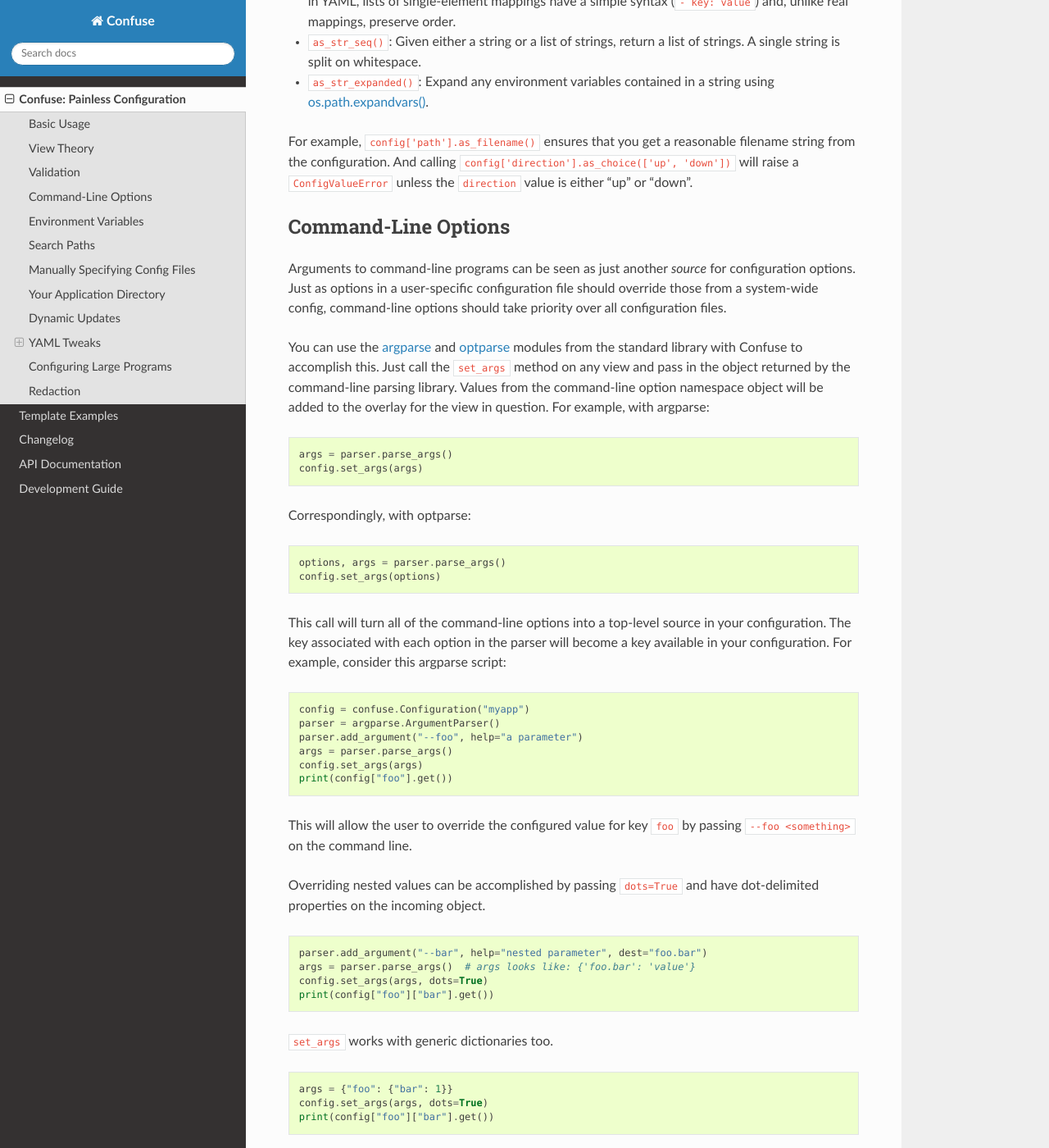
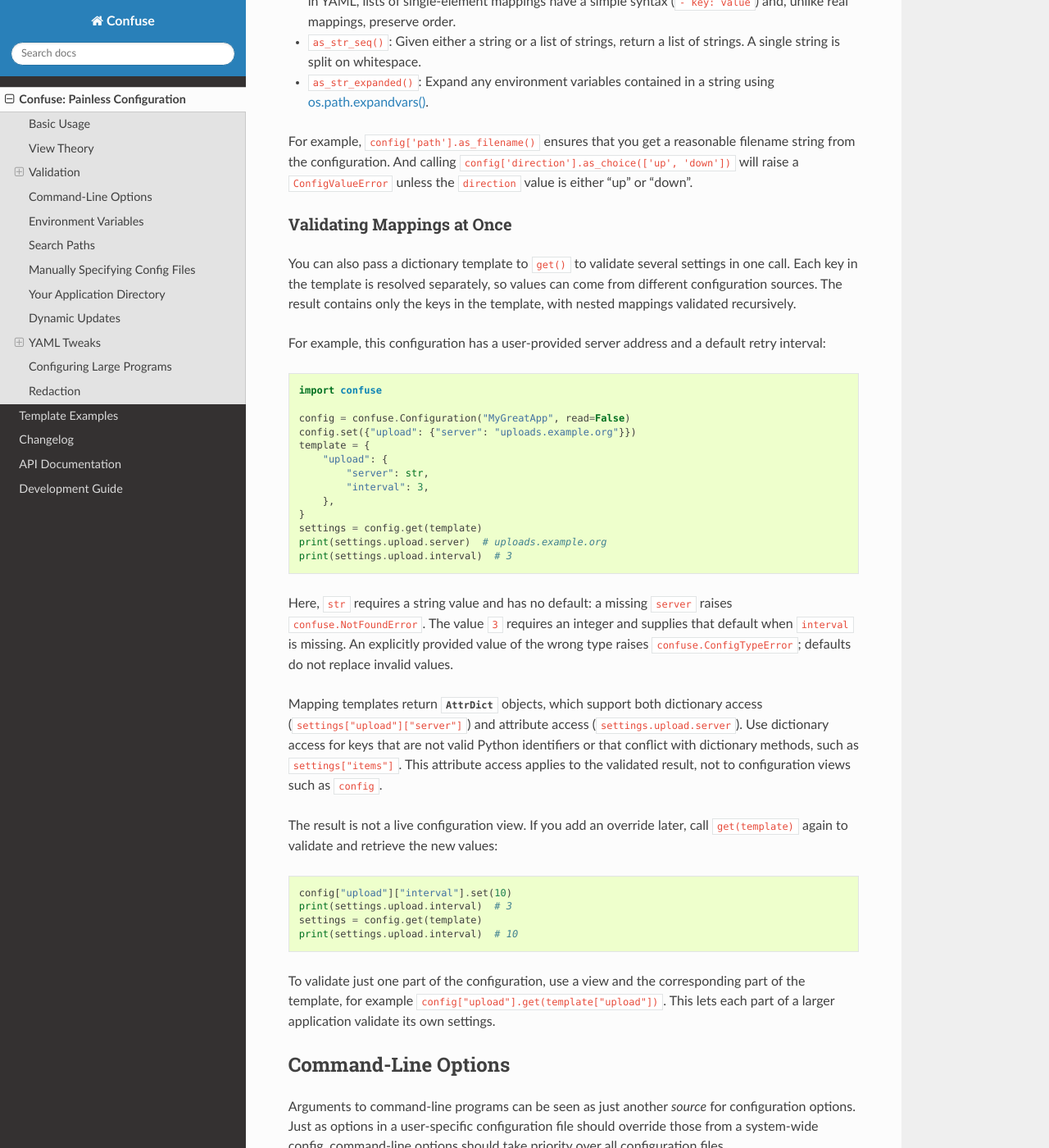
Before and after one commit to beetbox/confuse, a Sphinx documentation site: the page built from docs/usage.rst, in a window 1280 px wide and 1400 px high, scrolled down 2540 px. Shown: the whole window at 82% size. Built offline with Sphinx 7.4.7 and the Read the Docs theme 3.1.0, drawn with Linux system fonts in a browser that asks for light colours.

Commit message:
Document validating mappings and accessing results by attribute

```diff
--- a/docs/usage.rst
+++ b/docs/usage.rst
@@ -137,6 +137,60 @@ For example, ``config['path'].as_filename()`` ensures that you get a reasonable
 filename string from the configuration. And calling
 ``config['direction'].as_choice(['up', 'down'])`` will raise a
 ``ConfigValueError`` unless the ``direction`` value is either "up" or "down".
+
+Validating Mappings at Once
+~~~~~~~~~~~~~~~~~~~~~~~~~~~
+
+You can also pass a dictionary template to ``get()`` to validate several
+settings in one call. Each key in the template is resolved separately, so values
+can come from different configuration sources. The result contains only the keys
+in the template, with nested mappings validated recursively.
+
+For example, this configuration has a user-provided server address and a default
+retry interval:
+
+.. code-block:: python
+
+    import confuse
+
+    config = confuse.Configuration("MyGreatApp", read=False)
+    config.set({"upload": {"server": "uploads.example.org"}})
+    template = {
+        "upload": {
+            "server": str,
+            "interval": 3,
+        },
+    }
+    settings = config.get(template)
+    print(settings.upload.server)  # uploads.example.org
+    print(settings.upload.interval)  # 3
+
+Here, ``str`` requires a string value and has no default: a missing ``server``
+raises ``confuse.NotFoundError``. The value ``3`` requires an integer and
+supplies that default when ``interval`` is missing. An explicitly provided value
+of the wrong type raises ``confuse.ConfigTypeError``; defaults do not replace
+invalid values.
+
+Mapping templates return :class:`~confuse.templates.AttrDict` objects, which
+support both dictionary access (``settings["upload"]["server"]``) and attribute
+access (``settings.upload.server``). Use dictionary access for keys that are not
+valid Python identifiers or that conflict with dictionary methods, such as
+``settings["items"]``. This attribute access applies to the validated result,
+not to configuration views such as ``config``.
+
+The result is not a live configuration view. If you add an override later, call
+``get(template)`` again to validate and retrieve the new values:
+
+.. code-block:: python
+
+    config["upload"]["interval"].set(10)
+    print(settings.upload.interval)  # 3
+    settings = config.get(template)
+    print(settings.upload.interval)  # 10
+
+To validate just one part of the configuration, use a view and the corresponding
+part of the template, for example ``config["upload"].get(template["upload"])``.
+This lets each part of a larger application validate its own settings.
 
 .. _command-line-options:
 
```
